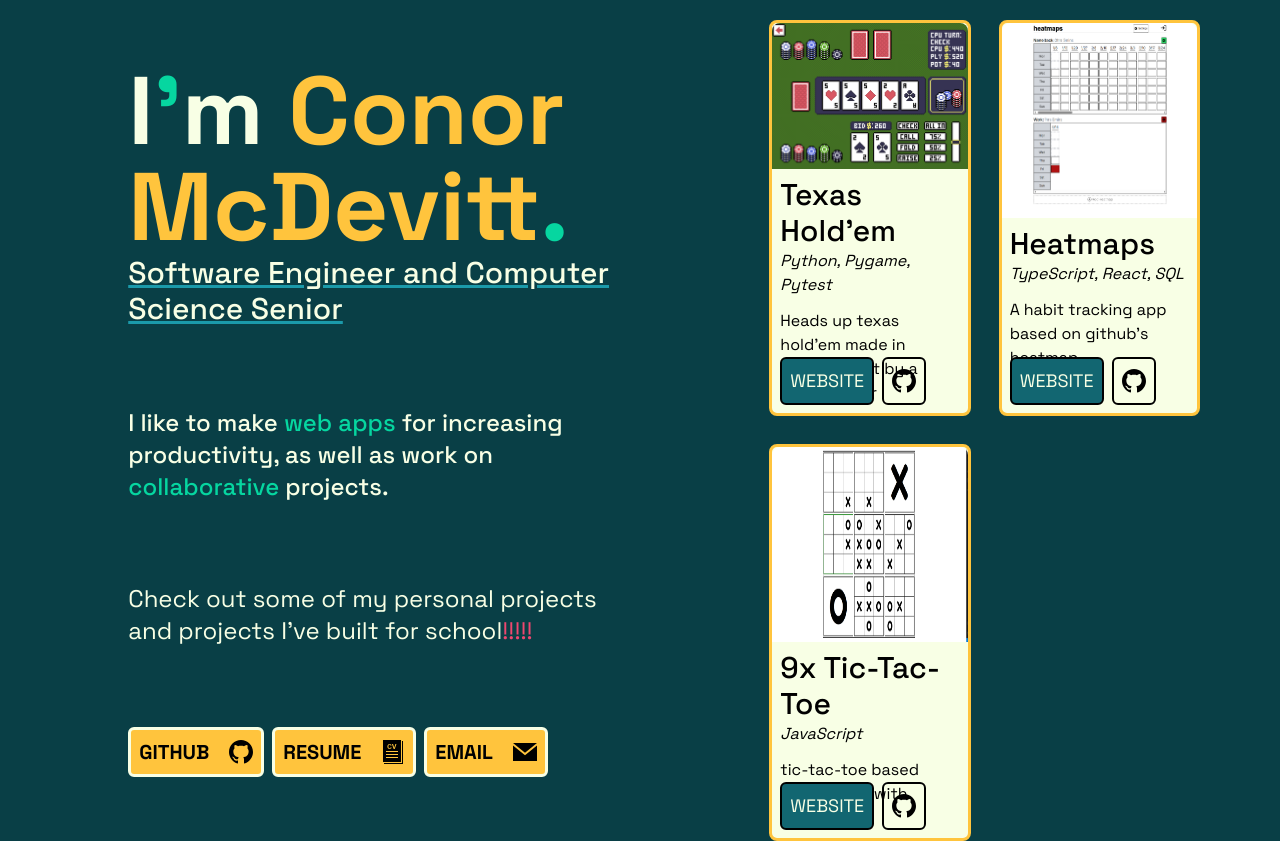
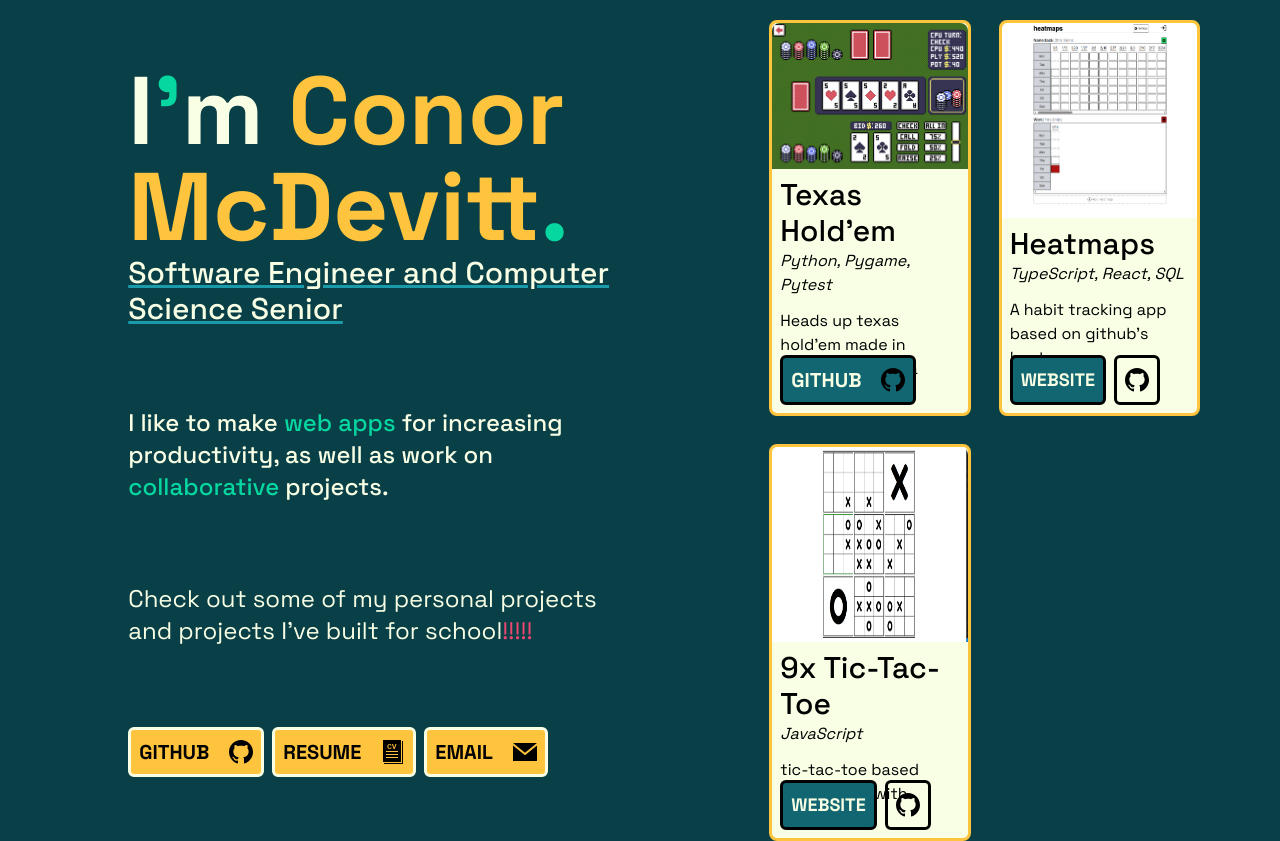
Before and after one commit to ConorMcD5612/portfolio_v2, a Next.js app: page / in a window 1280 px wide. Built offline with nearby package versions, Linux system fonts and the light colour scheme.

Commit message:
git and web links working for projects, need to add email and make sure resume download works

```diff
--- a/package.json
+++ b/package.json
@@ -9,6 +9,7 @@
     "lint": "next lint"
   },
   "dependencies": {
+    "clsx": "^2.1.1",
     "next": "15.3.0",
     "react": "^19.0.0",
     "react-dom": "^19.0.0",
--- a/src/app/BtnGroup.tsx
+++ b/src/app/BtnGroup.tsx
@@ -5,12 +5,12 @@ export const BtnGroup = () => {
   return (
     <div className='flex gap-2 align-start'>
       <a href='https://github.com/ConorMcD5612' target="_blank">
-      <IconBtn name="GitHub" size={24} iconSrc="/icons/iconmonstr-github-1.svg" color="light-orange" />
+      <IconBtn name="GitHub" size={24} iconSrc="/icons/iconmonstr-github-1.svg" color="orange" />
       </a>
       <a href='/public/resume.pdf' download>
-          <IconBtn name="Resume" size={24} iconSrc="/icons/iconmonstr-cv-3.svg" color="light-orange" />
+          <IconBtn name="Resume" size={24} iconSrc="/icons/iconmonstr-cv-3.svg" color="orange" />
           </a>
-          <IconBtn name="Email" size={24} iconSrc="/icons/iconmonstr-email-3.svg" color="light-orange" />
+          <IconBtn name="Email" size={24} iconSrc="/icons/iconmonstr-email-3.svg" color="orange" />
     </div>
   )
 }
--- a/src/app/IconBtn.tsx
+++ b/src/app/IconBtn.tsx
@@ -10,22 +10,32 @@ export const IconBtn = ({
   name: string;
   size: number;
   color: string;
+  border: string | null;
 }) => {
+
+  const colors = {
+    orange: "bg-light-orange border-cream text-black",
+    red: "bg-light-red",
+    darkBlue: "bg-dark-blue border-black text-cream",
+  };
+
   return (
     <button className={`flex gap-5
-    bg-light-orange
+    ${colors[color]}
     place-items-center
     p-2 rounded-md
-    border-cream
     border-3
     hover:underline
     decoration-light-red
     hover:cursor-grab
     hover:bg-light-red
     hover:border-black
+    hover:decoration-light-blue
+    hover:text-black
+
     `
     }>
-      <div className="text-black font-extrabold text-xl">{name.toUpperCase()}</div>
+      <div className=" font-extrabold text-xl">{name.toUpperCase()}</div>
       <img height={size} width={size} src={iconSrc} />
     </button>
   );
--- a/src/app/ProjectCard.tsx
+++ b/src/app/ProjectCard.tsx
@@ -2,12 +2,14 @@ import React from "react";
 import { Tech } from "./Tech";
 import { Features } from "./Features";
 import { GitHub } from "react-feather";
+import { IconBtn } from "./IconBtn";
 
 export const ProjectCard = ({
   name,
   description,
   imgSrc,
   gitURL,
+  webURL,
   tech,
   features,
 }: {
@@ -15,6 +17,7 @@ export const ProjectCard = ({
   description: string;
   imgSrc: string;
   gitURL: string;
+  webURL: string;
   tech: string[];
   features: string[];
 }) => {
@@ -35,10 +38,7 @@ export const ProjectCard = ({
     "
     >
       <div className={`h-1/2 w-full`}>
-        <img
-          src={imgSrc}
-          className="w-full h-full rounded-t-lg"
-        ></img>
+        <img src={imgSrc} className="w-full h-full rounded-t-lg"></img>
       </div>
       <div>
         <div className="flex flex-col gap-3 h-1/2 w-full p-2">
@@ -50,12 +50,35 @@ export const ProjectCard = ({
         </div>
       </div>
       <div className="absolute left-0 bottom-0 m-2 flex gap-2 text-lg">
-      <button className="bg-dark-blue rounded-md p-2 text-cream border-black border-2 text-lg hover:bg-light-red hover:text-black underline decoration-dark-blue hover:cursor-grab">
-        WEBSITE
-      </button>
-      <button className="rounded-md p-2 border-black border-2">
-        <img src={"/icons/iconmonstr-github-1.svg"}></img>
-      </button>
+        {webURL ? (
+          <>
+            <a
+              href={webURL}
+              className="bg-dark-blue font-bold hover:underline rounded-md p-2 text-cream border-black border-3 text-lg hover:bg-light-red hover:text-black underline decoration-dark-blue hover:cursor-grab
+              "
+              target="_blank"
+            >
+              WEBSITE
+            </a>
+            <a
+              href={gitURL}
+              className="flex place-items-center hover:bg-light-red rounded-md p-2 border-black border-3"
+              target="_blank"
+            >
+              <img src={"/icons/iconmonstr-github-1.svg"}></img>
+            </a>
+          </>
+        ) : (
+          <a href={gitURL} target="_blank">
+            <IconBtn
+              iconSrc="/icons/iconmonstr-github-1.svg"
+              name="github"
+              size={24}
+              color="darkBlue"
+              border="cream"
+            />
+        </a>
+        )}
       </div>
     </div>
   );
--- a/src/app/Projects.tsx
+++ b/src/app/Projects.tsx
@@ -10,7 +10,8 @@ const project_info = [
     description:
       "Heads up texas hold'em made in python, built by a team of four",
     imgSrc: texasImg,
-    gitURL: "https://github.com/sgmalik/software_engineering_final",
+    gitURL: "https://github.com/sgmalik/software_engineering_final.git",
+    webURL: null,
     tech: ["Python", "Pygame", "Pytest"],
     features: [
       "Graphical interface created with homemade assets",
@@ -22,7 +23,8 @@ const project_info = [
     name: "Heatmaps",
     description: "A habit tracking app based on github's heatmap.",
     imgSrc: heatmapImg,
-    gitURL: "https://heatmaps-eta.vercel.app/dashboard",
+    gitURL: "https://github.com/ConorMcD5612/heatmaps",
+    webURL: "https://heatmaps-eta.vercel.app/dashboard",
     tech: ["TypeScript", "React", "SQL"],
     features: [
       "Track time spent on a habit daily",
@@ -34,7 +36,8 @@ const project_info = [
     name: "9x Tic-Tac-Toe",
     description: "tic-tac-toe based game made with JavaScript",
     imgSrc: ticTacImg,
-    gitURL: "https://conormcd5612.github.io/",
+    gitURL: "https://github.com/ConorMcD5612/Ultimate-Tic-Tac-Toe",
+    webURL: "https://conormcd5612.github.io/",
     tech: ["JavaScript"],
     features: [
       "Once a board has been clicked, goes to corresponding board",
@@ -48,12 +51,13 @@ export const Projects = () => {
   return (
     <div className="grid grid-rows-2 grid-cols-2 gap-7 mt-5">
       {project_info.map(
-        ({ name, description, imgSrc, gitURL, tech, features }, index) => {
+        ({ name, description, imgSrc, gitURL, tech, features, webURL}, index) => {
           return (
             <ProjectCard
               name={name}
               description={description}
               imgSrc={imgSrc.src}
+              webURL={webURL}
               gitURL={gitURL}
               tech={tech}
               features={features}
```
Also changed, not shown: 1 other file (tests, documents, lock files or other folders).
